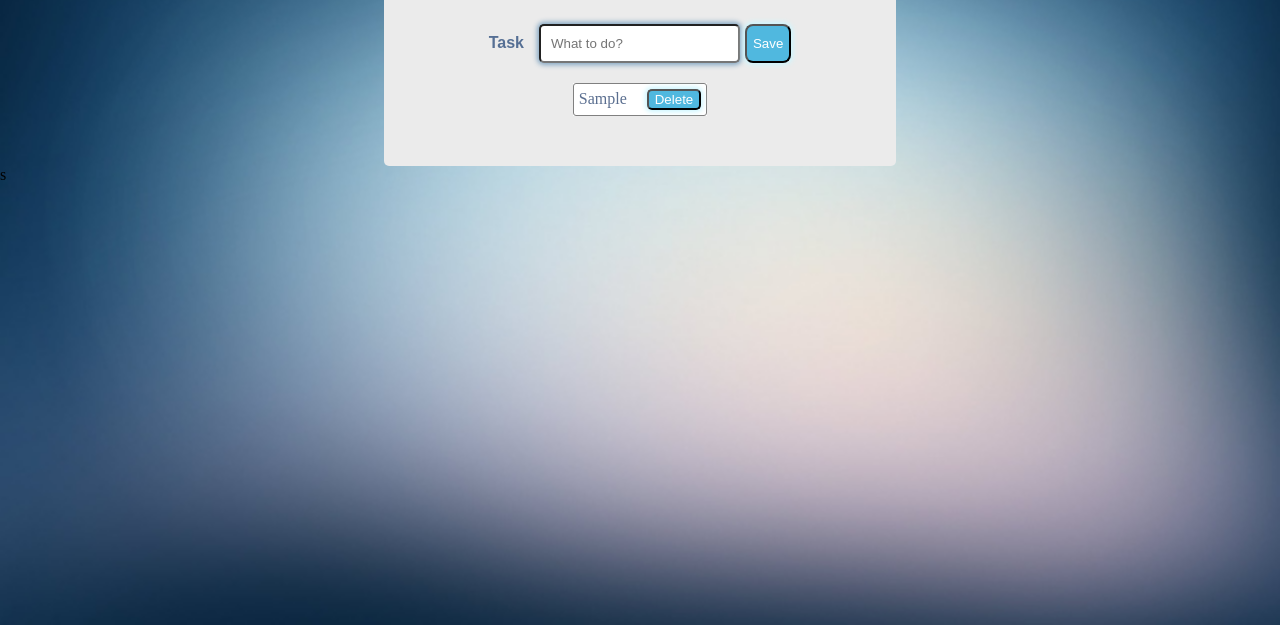
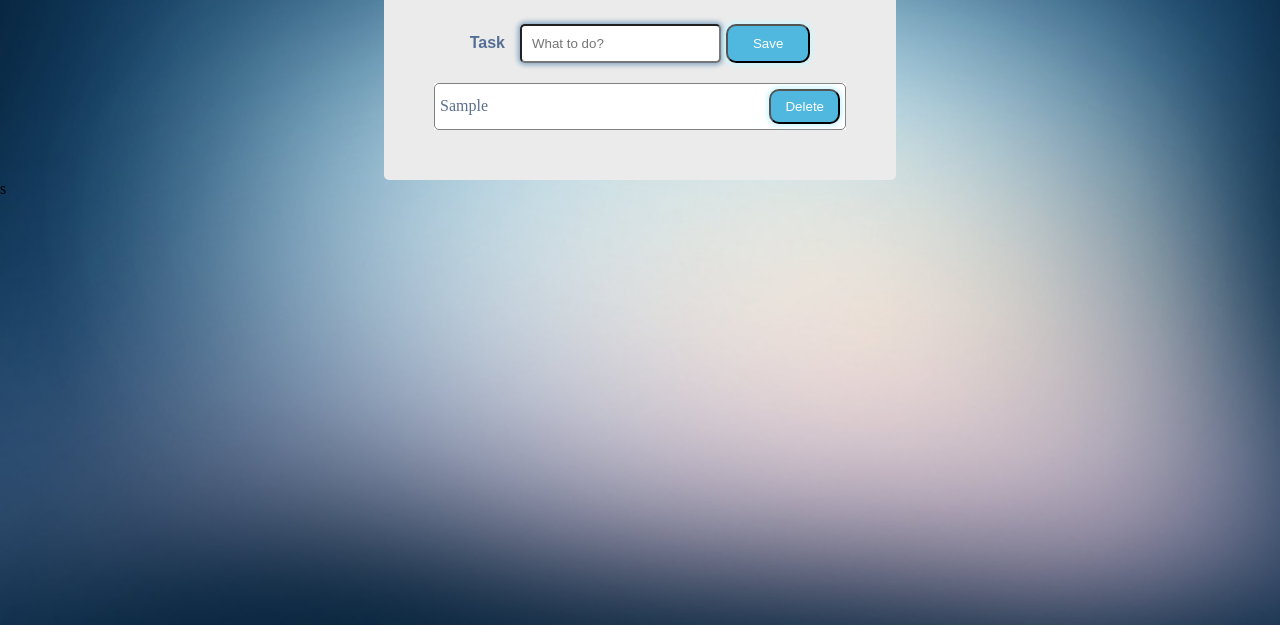
Before and after one commit to stronge-omsk/ToDoList, a plain HTML site: page index.html in a window 1280 px wide. Both pictures are taken after typing "Sample" into the empty fields and a click on the button "Save". Shown: the part 175-800 px from the top of the page. Drawn offline with Linux system fonts and the light colour scheme.

Commit message:
cannot add an empty task

```diff
--- a/index.js
+++ b/index.js
@@ -2,6 +2,9 @@ document.getElementById('Btn').onclick = function () {
   const inp = document.getElementById('text');
   const type = inp.value;
   inp.value = '';
+  if (type !== "") {
+
+
     const list = document.createElement('div');
     list.innerText = type;
     list.classList.add('todo-item');
@@ -13,7 +16,12 @@ document.getElementById('Btn').onclick = function () {
     list.appendChild(press);
     press.addEventListener("click", (event) => {
       list.remove('div')
+
     });
+  }
+
+
+
 
 
 };
--- a/style.css
+++ b/style.css
@@ -33,7 +33,11 @@ body {
   background-color: #50b8df;
   box-shadow: 0 0 5px 2px #ccf6ff;
   color: white;
-  border-radius: 5px;
+  border-radius: 10px;
+  padding-left: 14px;
+  padding-right: 14px;
+  padding-top: 8px;
+  padding-bottom: 8px;
   /* background-image: url(image/basket.png) */
   /* src: url(image/basket.png); */
 }
@@ -44,8 +48,14 @@ body {
   /* margin-top: 20px; */
   border: 0.5px solid gray;
   padding: 5px;
-  border-radius: 3px;
+  border-radius: 5px;
   color: #5b6f90;
+  min-width: 400px;
+  justify-content: space-between;
+}
+
+.todo-item:not(:first-child) {
+  border-bottom: 1px;
 }
 
 .qwe {
@@ -56,12 +66,17 @@ body {
 
 
 #Btn {
+  padding-left: 25px;
+  padding-right: 25px;
+  padding-top: 5px;
+  padding-bottom: 5px;
   margin-left: 5px;
-  border-radius: 8px;
+  border-radius: 10px;
   box-shadow: crimson;
   box-shadow: 0 0 5px 2px #ccf6ff;
   background-color: #50b8df;
   color: white;
+
 }
 
 #text {
```
Lines whose indentation alone changed are shown as unchanged.
